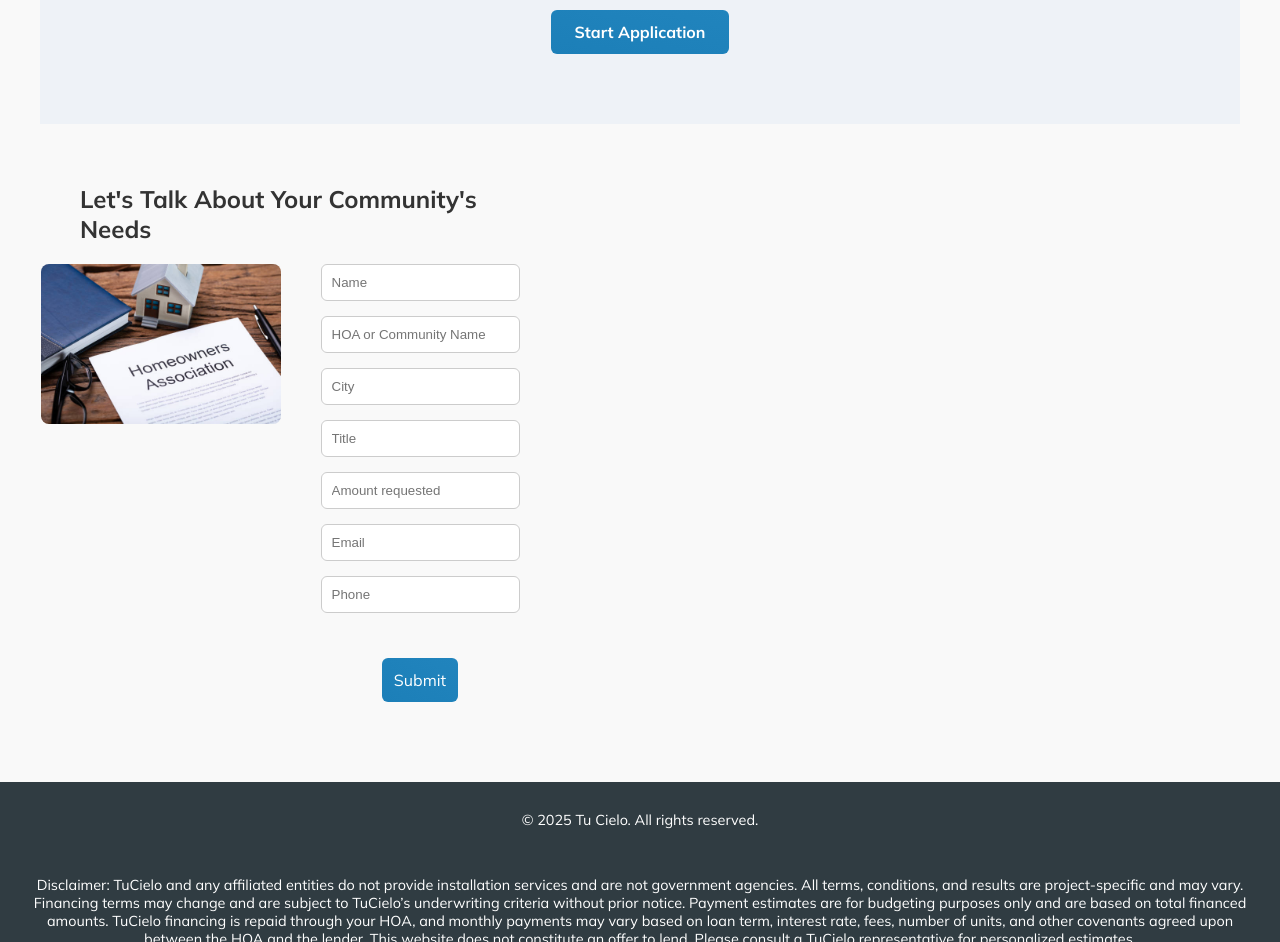
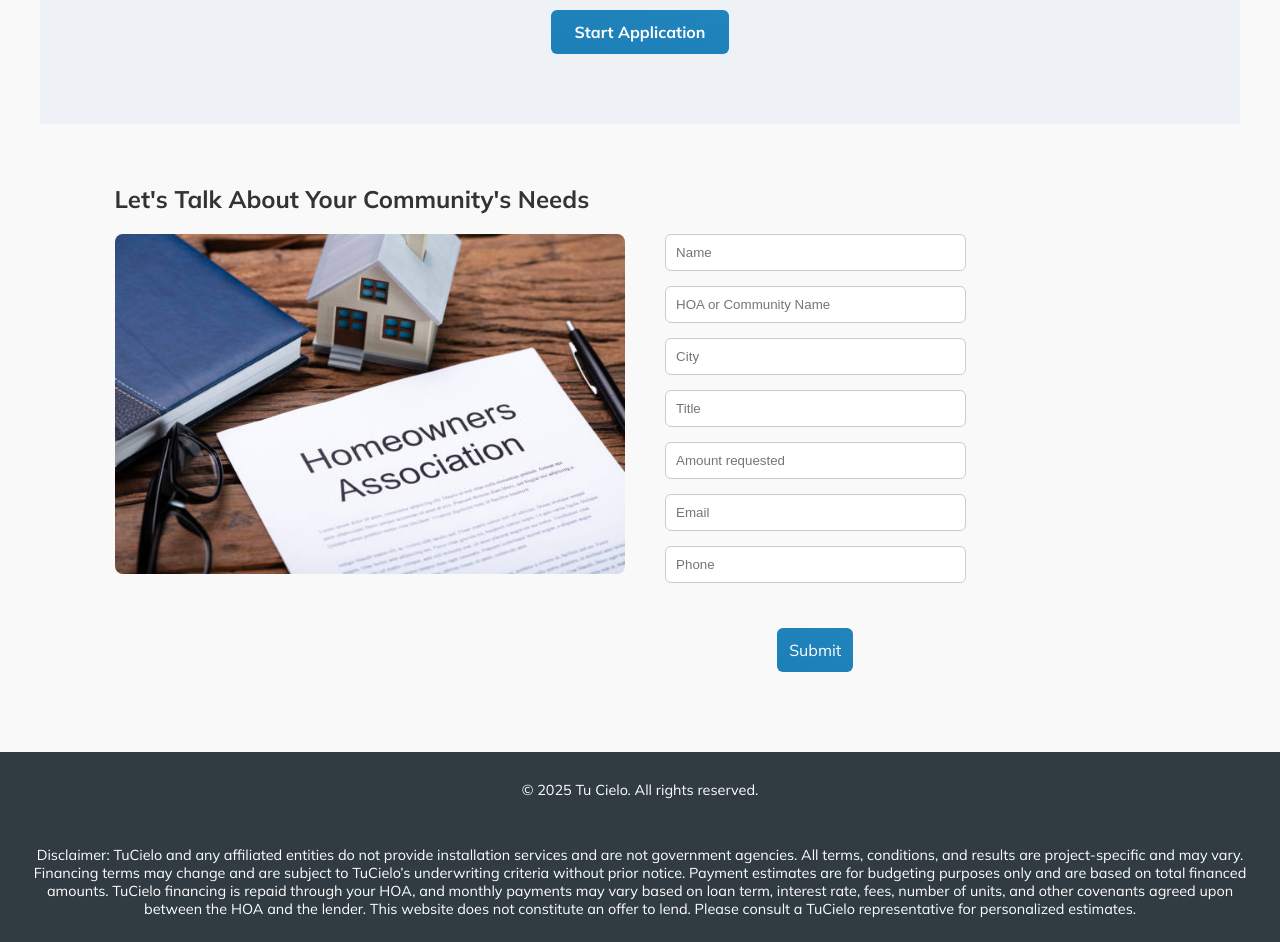
Before and after one commit to MetaCapFin/tu-cielo-site, a React (Create React App) app: page / in a window 1280 px wide. Shown: the part 2300-3242 px from the top of the page. Built offline with nearby package versions, Linux system fonts and the light colour scheme.

Commit message:
Update App.css

```diff
--- a/src/App.css
+++ b/src/App.css
@@ -508,7 +508,7 @@
   display: flex;
   flex-direction: column;
   gap: 15px;
-  min-width: 250px;
+  min-width: 1000px;
   box-sizing: border-box;
   padding: 40px 20px;
 }
```
